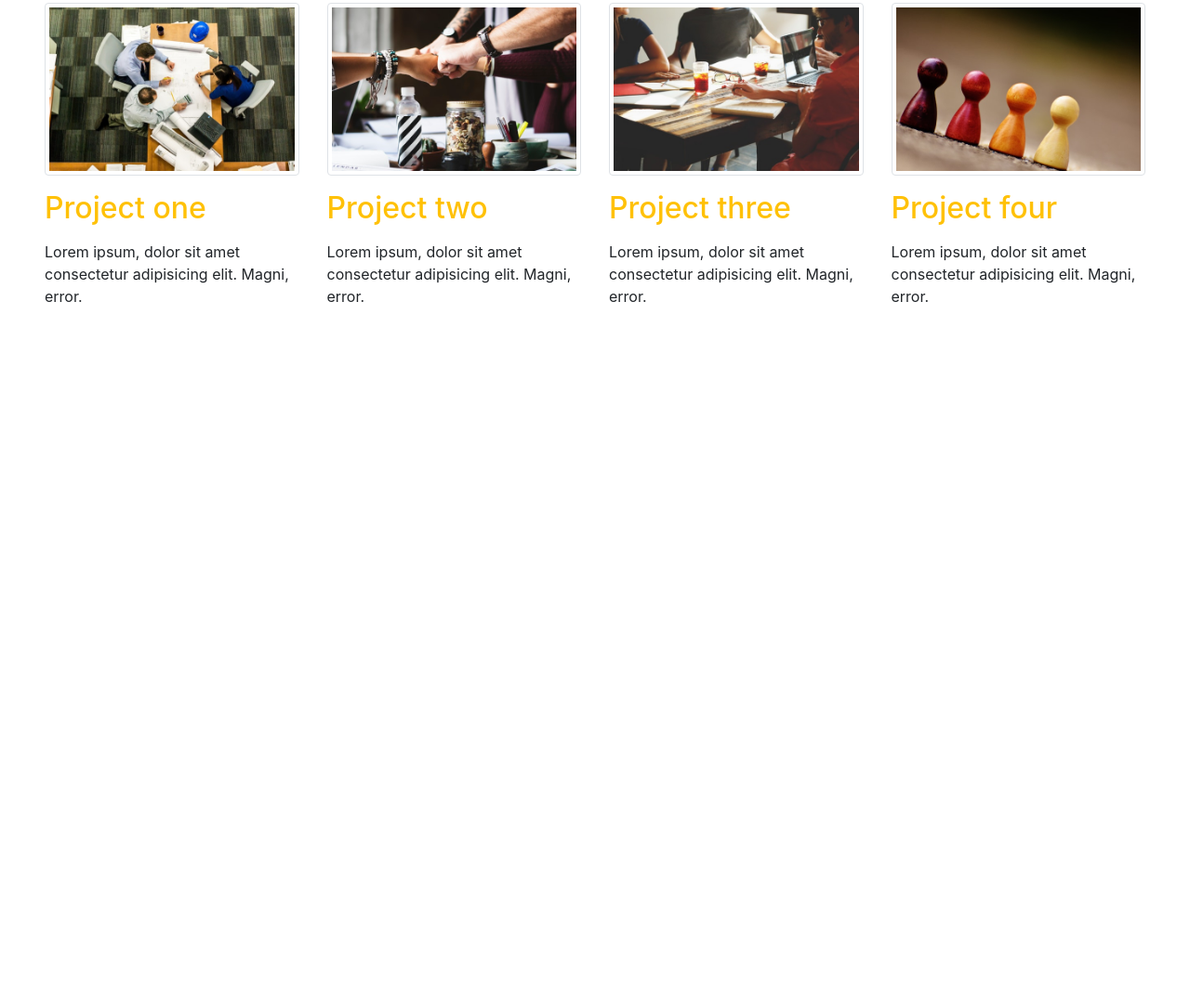
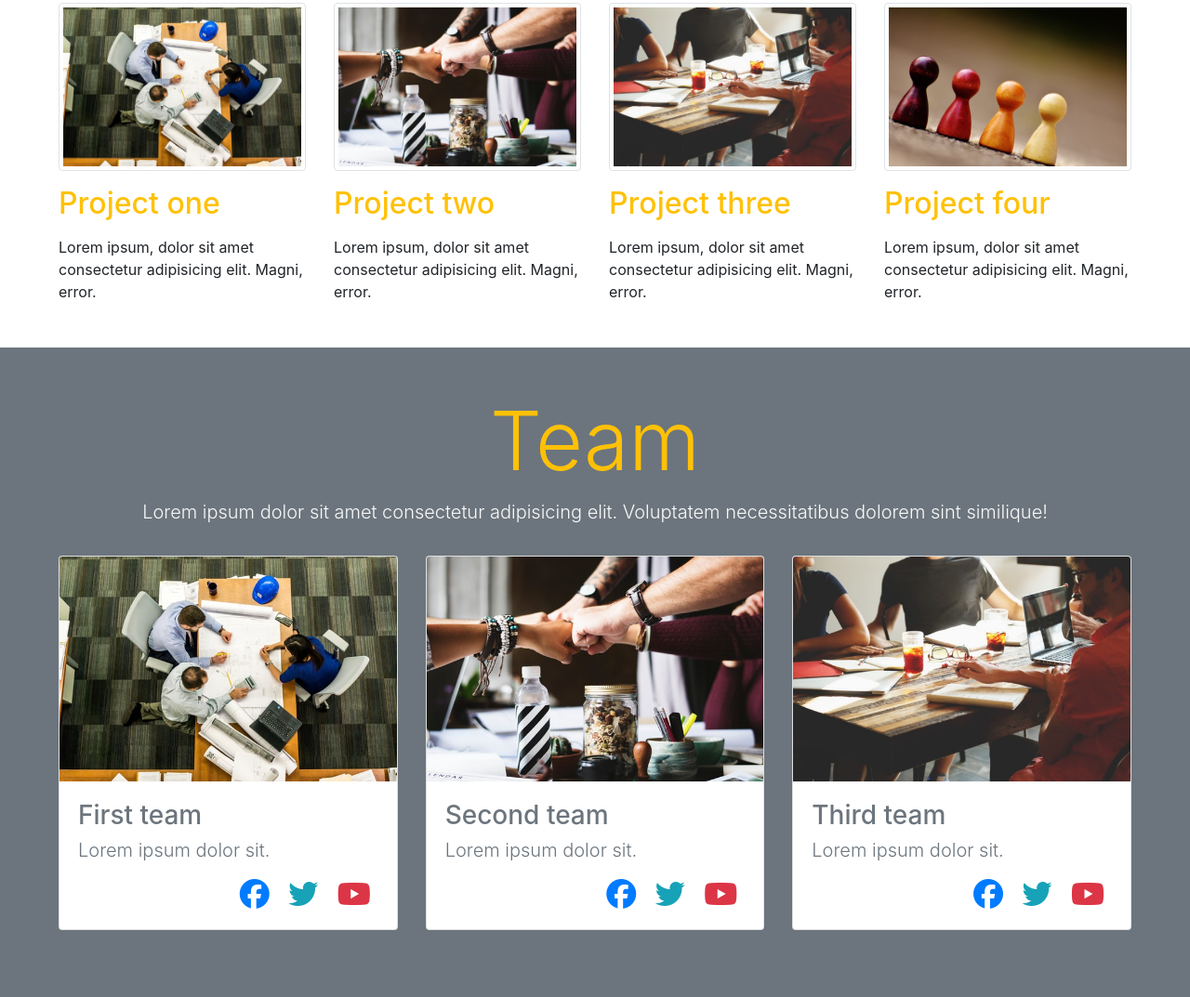
Before and after one commit to AlekhineFan/bootstrap-demo-page, a plain HTML site: page index.html in a window 1280 px wide. Shown: the part 1658-2731 px from the top of the page at 93% size. Before the commit the page ends 2037 px from the top, so only its background shows below. Drawn offline with nearby package versions, Linux system fonts and the light colour scheme.

Commit message:
add teams section

```diff
--- a/index.html
+++ b/index.html
@@ -93,7 +93,8 @@
             <h1 class="text-warning display-2">Projects</h1>
             <p class="lead text-secondary">Lorem ipsum dolor sit amet consectetur adipisicing elit. Voluptatem necessitatibus dolorem sint similique!</p>
           </div>
-          <div class="row">
+        </div>
+        <div class="row">
             <div class="col-lg-3 col-sm-6">
               <img src="images/project1.jpg" class="img-thumbnail" alt="project1">
               <h2 class="text-warning my-3">Project one</h2>
@@ -116,6 +117,74 @@
             </div>
           </div>
         </div>
+    </section>
+
+    <section class="p-sm-5 p-2 bg-secondary">
+      <div class="container-fluid">
+        <div class="row">
+          <div class="col text-center mb-3">
+            <h1 class="text-warning display-2">Team</h1>
+            <p class="lead text-light">Lorem ipsum dolor sit amet consectetur adipisicing elit. Voluptatem necessitatibus dolorem sint similique!</p>
+          </div>
+        </div>
+
+        <div class="row">
+          <div class="col-lg-4 col-sm-10 mx-auto mb-4">
+            <div class="card">
+              <img src="images/project1.jpg" class="card-img-top">
+              <div class="card-body">
+                <div class="card-title">
+                  <h3 class="text-muted">First team</h3>
+                </div>
+                <div class="card-subtitle">
+                  <p class="lead text-secondary">Lorem ipsum dolor sit.</p>
+                </div>
+                <div class="text-right">
+                  <a href="#"><i class="fab fa-facebook fa-2x mx-2 text-primary"></i></a>
+                  <a href="#"><i class="fab fa-twitter fa-2x mx-2 text-info"></i></a>
+                  <a href="#"><i class="fab fa-youtube fa-2x mx-2 text-danger"></i></a>
+                </div>
+              </div>
+            </div>
+          </div>
+          <div class="col-lg-4 col-sm-10 mx-auto mb-4">
+            <div class="card">
+              <img src="images/project2.jpg" class="card-img-top">
+              <div class="card-body">
+                <div class="card-title">
+                  <h3 class="text-muted">Second team</h3>
+                </div>
+                <div class="card-subtitle">
+                  <p class="lead text-secondary">Lorem ipsum dolor sit.</p>
+                </div>
+                <div class="text-right">
+                  <a href="#"><i class="fab fa-facebook fa-2x mx-2 text-primary"></i></a>
+                  <a href="#"><i class="fab fa-twitter fa-2x mx-2 text-info"></i></a>
+                  <a href="#"><i class="fab fa-youtube fa-2x mx-2 text-danger"></i></a>
+                </div>
+              </div>
+            </div>
+          </div>
+          <div class="col-lg-4 col-sm-10 mx-auto mb-4">
+            <div class="card">
+              <img src="images/project3.jpg" class="card-img-top">
+              <div class="card-body">
+                <div class="card-title">
+                  <h3 class="text-muted">Third team</h3>
+                </div>
+                <div class="card-subtitle">
+                  <p class="lead text-secondary">Lorem ipsum dolor sit.</p>
+                </div>
+                <div class="text-right">
+                  <a href="#"><i class="fab fa-facebook fa-2x mx-2 text-primary"></i></a>
+                  <a href="#"><i class="fab fa-twitter fa-2x mx-2 text-info"></i></a>
+                  <a href="#"><i class="fab fa-youtube fa-2x mx-2 text-danger"></i></a>
+                </div>
+              </div>
+            </div>
+          </div>
+        </div>
+
       </div>
     </section>
 
```
